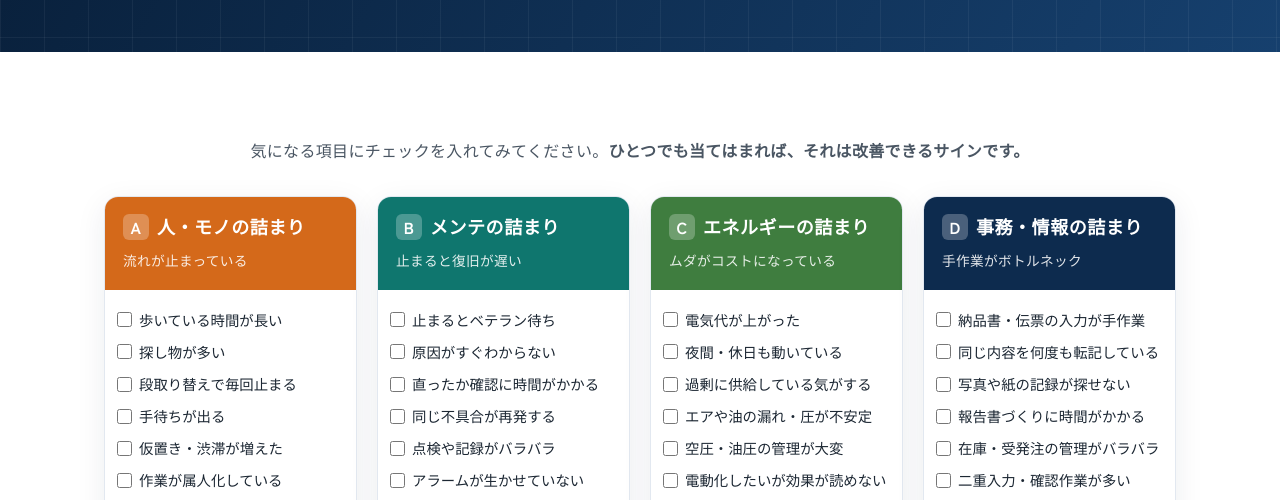
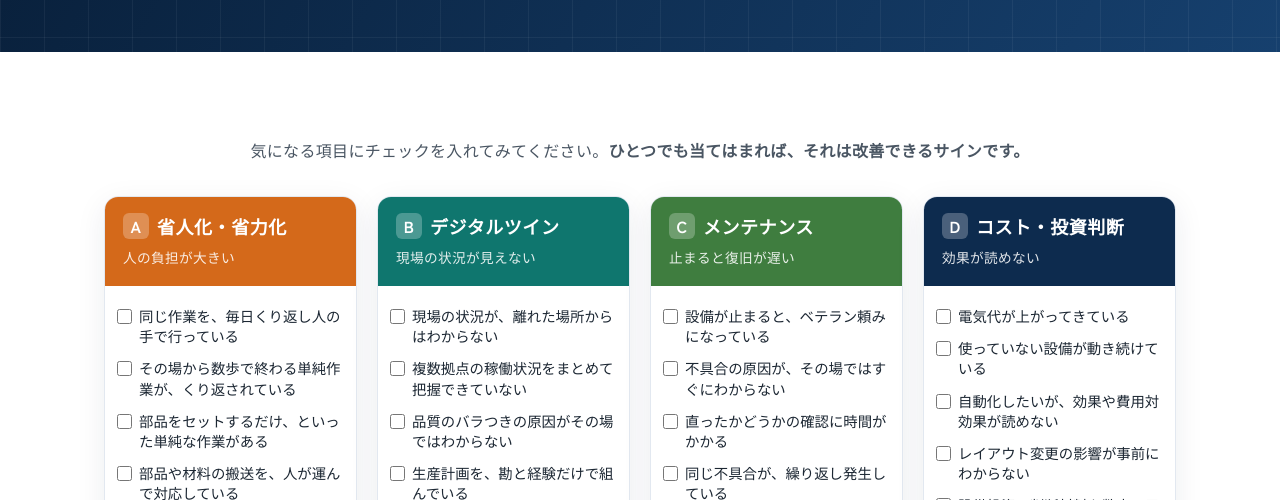
Before and after one commit to y1234527-yukikaze/itwin-hp, a plain HTML site: page checklist.html in a window 1280 px wide. Shown: the part 300-800 px from the top of the page. Drawn offline with Linux system fonts and the light colour scheme.

Commit message:
Add files via upload

```diff
--- a/checklist.html
+++ b/checklist.html
@@ -89,72 +89,72 @@
 
           <div class="check-card ch-a">
             <div class="ch-head">
-              <span class="ch-badge">A</span><h3>人・モノの詰まり</h3>
-              <small>流れが止まっている</small>
+              <span class="ch-badge">A</span><h3>省人化・省力化</h3>
+              <small>人の負担が大きい</small>
             </div>
             <div class="ch-body">
-              <label class="chk"><input type="checkbox">歩いている時間が長い</label>
-              <label class="chk"><input type="checkbox">探し物が多い</label>
-              <label class="chk"><input type="checkbox">段取り替えで毎回止まる</label>
-              <label class="chk"><input type="checkbox">手待ちが出る</label>
-              <label class="chk"><input type="checkbox">仮置き・渋滞が増えた</label>
-              <label class="chk"><input type="checkbox">作業が属人化している</label>
-              <label class="chk"><input type="checkbox">危険・重量作業から人を外したい</label>
+              <label class="chk"><input type="checkbox">同じ作業を、毎日くり返し人の手で行っている</label>
+              <label class="chk"><input type="checkbox">その場から数歩で終わる単純作業が、くり返されている</label>
+              <label class="chk"><input type="checkbox">部品をセットするだけ、といった単純な作業がある</label>
+              <label class="chk"><input type="checkbox">部品や材料の搬送を、人が運んで対応している</label>
+              <label class="chk"><input type="checkbox">肩より上に手を上げる、深くかがむなど、体に負担のかかる姿勢での作業がある</label>
+              <label class="chk"><input type="checkbox">薬剤や粉じん、高所など、負担の大きい環境での作業がある</label>
+              <label class="chk"><input type="checkbox">20kgを超える重量物の運搬・持ち上げを、人の手で行っている</label>
             </div>
           </div>
 
           <div class="check-card ch-b">
             <div class="ch-head">
-              <span class="ch-badge">B</span><h3>メンテの詰まり</h3>
-              <small>止まると復旧が遅い</small>
+              <span class="ch-badge">B</span><h3>デジタルツイン</h3>
+              <small>現場の状況が見えない</small>
             </div>
             <div class="ch-body">
-              <label class="chk"><input type="checkbox">止まるとベテラン待ち</label>
-              <label class="chk"><input type="checkbox">原因がすぐわからない</label>
-              <label class="chk"><input type="checkbox">直ったか確認に時間がかかる</label>
-              <label class="chk"><input type="checkbox">同じ不具合が再発する</label>
-              <label class="chk"><input type="checkbox">点検や記録がバラバラ</label>
-              <label class="chk"><input type="checkbox">アラームが生かせていない</label>
-              <label class="chk"><input type="checkbox">部品・工具の段取りに時間</label>
+              <label class="chk"><input type="checkbox">現場の状況が、離れた場所からはわからない</label>
+              <label class="chk"><input type="checkbox">複数拠点の稼働状況をまとめて把握できていない</label>
+              <label class="chk"><input type="checkbox">品質のバラつきの原因がその場ではわからない</label>
+              <label class="chk"><input type="checkbox">生産計画を、勘と経験だけで組んでいる</label>
+              <label class="chk"><input type="checkbox">トラブルの原因究明に時間がかかる</label>
+              <label class="chk"><input type="checkbox">動線や滞留の実態が数字で見えていない</label>
+              <label class="chk"><input type="checkbox">不良品が出てから気づくことが多い</label>
             </div>
           </div>
 
           <div class="check-card ch-c">
             <div class="ch-head">
-              <span class="ch-badge">C</span><h3>エネルギーの詰まり</h3>
-              <small>ムダがコストになっている</small>
+              <span class="ch-badge">C</span><h3>メンテナンス</h3>
+              <small>止まると復旧が遅い</small>
             </div>
             <div class="ch-body">
-              <label class="chk"><input type="checkbox">電気代が上がった</label>
-              <label class="chk"><input type="checkbox">夜間・休日も動いている</label>
-              <label class="chk"><input type="checkbox">過剰に供給している気がする</label>
-              <label class="chk"><input type="checkbox">エアや油の漏れ・圧が不安定</label>
-              <label class="chk"><input type="checkbox">空圧・油圧の管理が大変</label>
-              <label class="chk"><input type="checkbox">電動化したいが効果が読めない</label>
-              <label class="chk"><input type="checkbox">使っていない設備が動き続ける</label>
+              <label class="chk"><input type="checkbox">設備が止まると、ベテラン頼みになっている</label>
+              <label class="chk"><input type="checkbox">不具合の原因が、その場ではすぐにわからない</label>
+              <label class="chk"><input type="checkbox">直ったかどうかの確認に時間がかかる</label>
+              <label class="chk"><input type="checkbox">同じ不具合が、繰り返し発生している</label>
+              <label class="chk"><input type="checkbox">点検や記録が、人によってバラバラになっている</label>
+              <label class="chk"><input type="checkbox">アラームが鳴っても、活かしきれていない</label>
+              <label class="chk"><input type="checkbox">部品や工具をそろえる段取りに時間がかかる</label>
             </div>
           </div>
 
           <div class="check-card ch-d">
             <div class="ch-head">
-              <span class="ch-badge">D</span><h3>事務・情報の詰まり</h3>
-              <small>手作業がボトルネック</small>
+              <span class="ch-badge">D</span><h3>コスト・投資判断</h3>
+              <small>効果が読めない</small>
             </div>
             <div class="ch-body">
-              <label class="chk"><input type="checkbox">納品書・伝票の入力が手作業</label>
-              <label class="chk"><input type="checkbox">同じ内容を何度も転記している</label>
-              <label class="chk"><input type="checkbox">写真や紙の記録が探せない</label>
-              <label class="chk"><input type="checkbox">報告書づくりに時間がかかる</label>
-              <label class="chk"><input type="checkbox">在庫・受発注の管理がバラバラ</label>
-              <label class="chk"><input type="checkbox">二重入力・確認作業が多い</label>
-              <label class="chk"><input type="checkbox">問い合わせ対応に追われる</label>
+              <label class="chk"><input type="checkbox">電気代が上がってきている</label>
+              <label class="chk"><input type="checkbox">使っていない設備が動き続けている</label>
+              <label class="chk"><input type="checkbox">自動化したいが、効果や費用対効果が読めない</label>
+              <label class="chk"><input type="checkbox">レイアウト変更の影響が事前にわからない</label>
+              <label class="chk"><input type="checkbox">設備投資の判断材料を数字で示せない</label>
+              <label class="chk"><input type="checkbox">空調・エアなどのムダが把握できていない</label>
+              <label class="chk"><input type="checkbox">どこから手をつければ効果が出るのかわからない</label>
             </div>
           </div>
 
         </div>
 
         <div class="checklist-cta">
-          <p>当てはまる項目はありましたか？　その「詰まり」、私たちが一緒にほどきます。</p>
+          <p>当てはまる項目はありましたか？　その課題、私たちが一緒に解いていきます。</p>
           <a id="checklist-go" class="btn btn--fill" href="contact-v2.html?topic=hearing">当社に相談してみる</a>
         </div>
       </div>
--- a/style-v2.css
+++ b/style-v2.css
@@ -478,7 +478,14 @@ section[id] { scroll-margin-top: 84px; }
   overflow: hidden;
   box-shadow: var(--shadow);
 }
-.check-card .ch-head { padding: 16px 18px; color: #fff; }
+/* 見出し帯は4枚とも同じ高さに揃える（バッジ＋タイトルは1行目、サブ文言は2行目に回す） */
+.check-card .ch-head {
+  padding: 16px 18px; color: #fff;
+  min-height: 4.8em;
+  display: flex; flex-wrap: wrap;
+  align-items: center; align-content: center;
+}
+.check-card .ch-head small { width: 100%; }
 .check-card .ch-head .ch-badge {
   display: inline-block;
   width: 26px; height: 26px; line-height: 26px;
@@ -498,11 +505,12 @@ section[id] { scroll-margin-top: 84px; }
 }
 .check-card .ch-body { padding: 14px 12px 18px; }
 .chk {
-  display: flex; gap: 7px; align-items: center;
+  display: flex; gap: 7px; align-items: flex-start;
   font-size: 0.8rem; color: var(--ink);
   padding: 6px 0; cursor: pointer; line-height: 1.4;
-  letter-spacing: 0; white-space: nowrap;   /* 各項目を1行に収める */
+  letter-spacing: 0;
 }
+.chk input { margin-top: 3px; }
 .chk input {
   width: 15px; height: 15px;
   accent-color: var(--orange); flex: 0 0 auto;
@@ -1265,7 +1273,14 @@ html { overflow-x: hidden; }
   overflow: hidden;
   box-shadow: var(--shadow);
 }
-.check-card .ch-head { padding: 16px 18px; color: #fff; }
+/* 見出し帯は4枚とも同じ高さに揃える（バッジ＋タイトルは1行目、サブ文言は2行目に回す） */
+.check-card .ch-head {
+  padding: 16px 18px; color: #fff;
+  min-height: 4.8em;
+  display: flex; flex-wrap: wrap;
+  align-items: center; align-content: center;
+}
+.check-card .ch-head small { width: 100%; }
 .check-card .ch-head .ch-badge {
   display: inline-block;
   width: 26px; height: 26px; line-height: 26px;
@@ -1285,13 +1300,13 @@ html { overflow-x: hidden; }
 }
 .check-card .ch-body { padding: 14px 12px 18px; }
 .chk {
-  display: flex; gap: 7px; align-items: center;
+  display: flex; gap: 7px; align-items: flex-start;
   font-size: 0.8rem; color: var(--ink);
   padding: 6px 0; cursor: pointer; line-height: 1.4;
-  letter-spacing: 0; white-space: nowrap;
+  letter-spacing: 0;
 }
 .chk input {
-  width: 15px; height: 15px;
+  width: 15px; height: 15px; margin-top: 3px;
   accent-color: var(--orange); flex: 0 0 auto;
 }
 .ch-a .ch-head { background: var(--orange); }
```
